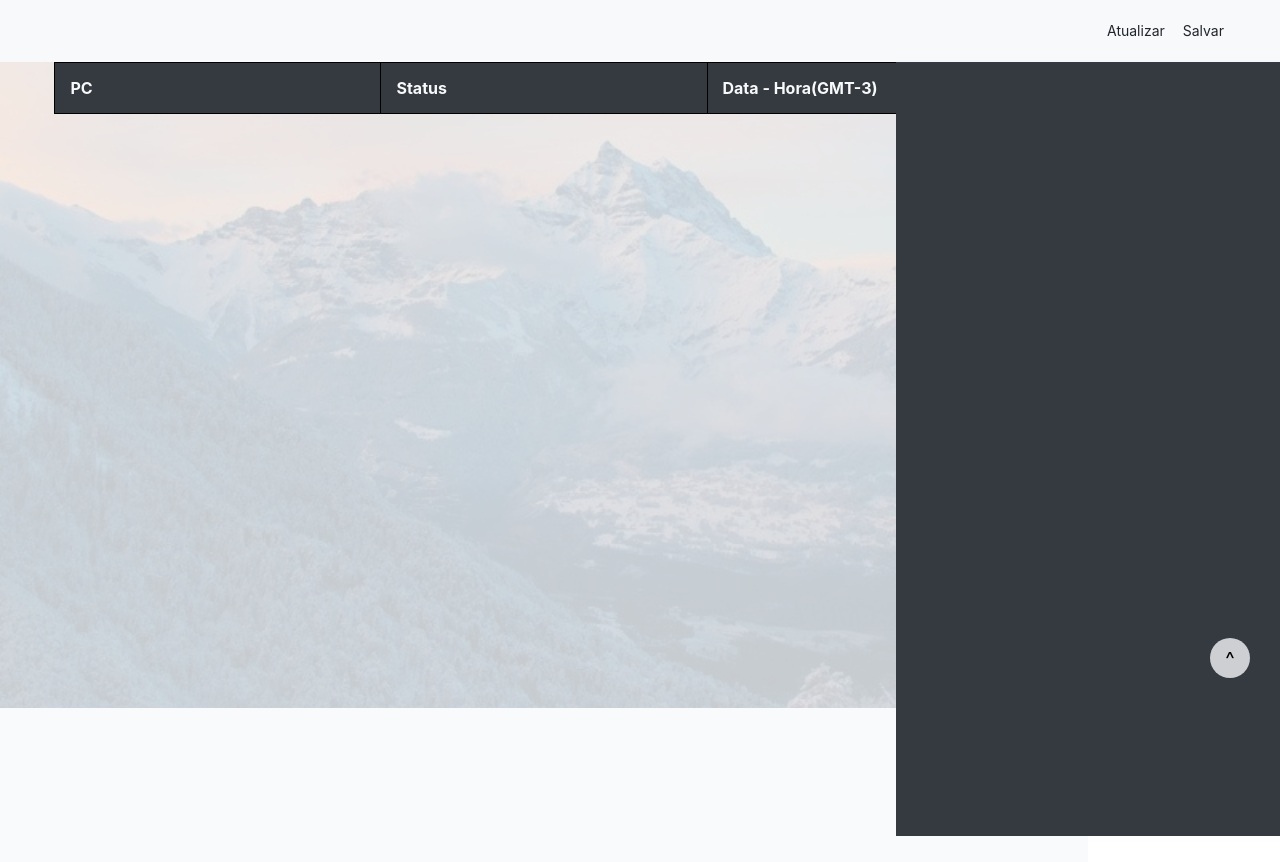
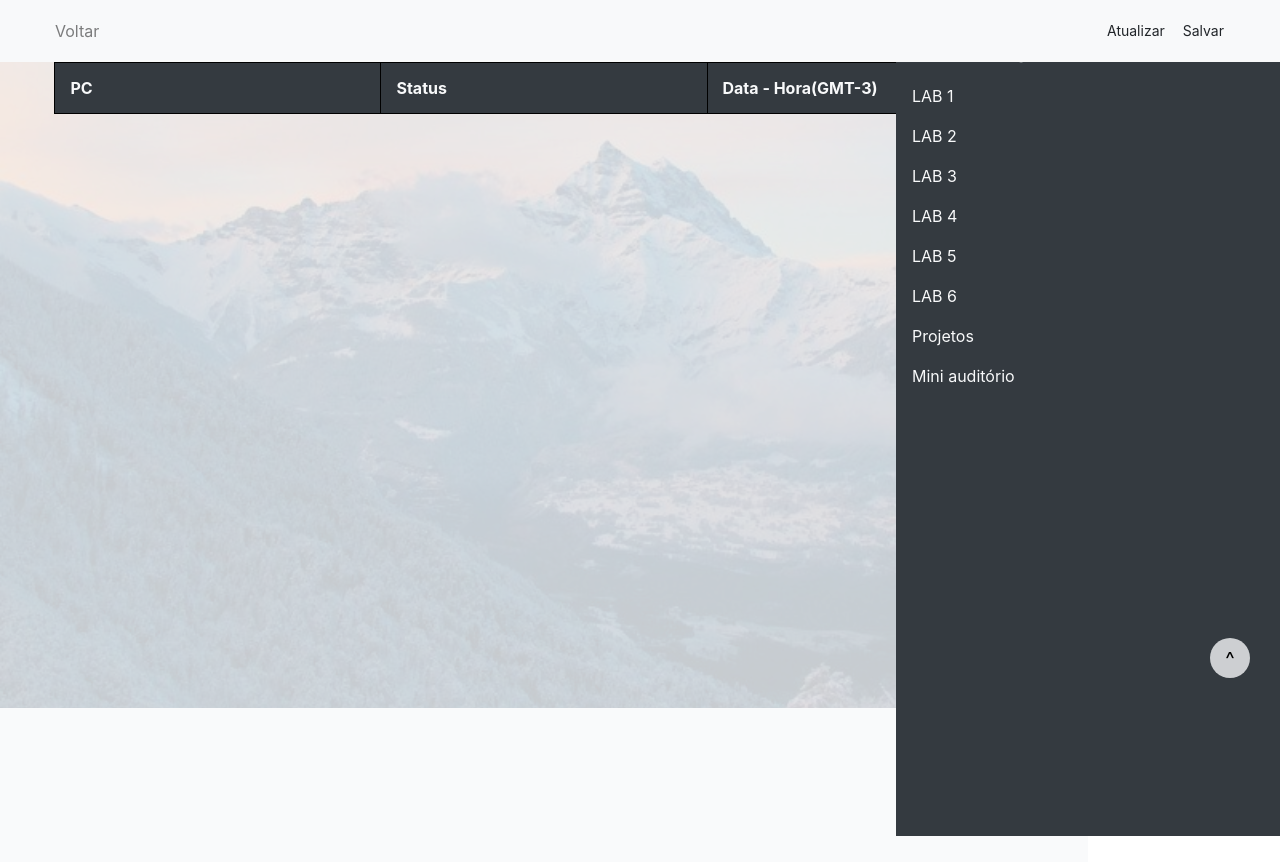
Before and after one commit to CoreIFAL/Tracker-Core, a Flask app: a page that uses app/templates/usuario.html in a window 1280 px wide. Shown: the part 92-954 px from the top of the page. Run offline with Flask 2, Linux system fonts and the light colour scheme; data that the repository does not hold is empty; some libraries are stand-ins or nearby versions; grey boxes are pictures that could not be loaded.

Commit message:
interface changes

```diff
--- a/app/templates/usuario.html
+++ b/app/templates/usuario.html
@@ -61,6 +61,15 @@
                 </div>
             </div>
         </div>
+        <table style="width:76.5%; margin-left: 4.3%;background-color: #343a40; color: #f8f9fa; position: fixed; z-index: 9;">
+            <thead >
+                <tr id="tabelaInfo" class="table-item lab1 lab2 lab3 lab4 lab5 lab6 projetos mini" >
+                    <th width="25%">PC</th>
+                    <th width="25%">Status</th>
+                    <th width="25%">Data - Hora(GMT-3)</th>
+                </tr>
+            </thead>
+        </table>
         <nav class="navbar navbar-expand-lg navbar-dark bg-dark" style="z-index: 10;">
                 <img src="../static/images/Traker core logo bar.svg" alt="" width="100px" height="auto">
                 <a class="navbar-brand inactiveLink" href=""><h1>Tracker Core</h1></a>
@@ -87,6 +96,12 @@
 
                       <div class="navbar-header">
                         <a class="navbar-brand inactiveLink" href="#">{{user['name']}}</a>
+                      </div>
+                      <div class="navbar-nav mr-auto">
+                        <ul class="nav navbar-nav" style="display: flex; flex-direction: row">
+                            <a class="nav-item nav-link" href="javascript:history.back()">Voltar</a>
+                        </ul>
+
                       </div>
                       <div class="nav navbar">
                         <li class="nav-item dropdown">
@@ -124,34 +139,34 @@
                         </thead>
                     </table>
                 </div>
-                <div>
-                    <table id="searcher" style="width:90%; margin-left: 5%;">
+                <div class="table">
+                    <table id="tabela" style="width:90%; margin-left: 5%;">
                         <tbody>
                             <div class="container">
                                 {% for evento in user['event'] %}
-                                {% set u = user['event']['computername'] %}
+                                {% set u = evento['computername'] %}
                                 {% if 'L01' in u %}
-                                    <tr id="tabelaInfo" class="table-item" style="background-color: #343a4064; color: #000000">
+                                    <tr id="tabelaInfo" class="table-item row lab1" style="width:90%; margin-left: 5%;background-color: #343a4064; color: #000000">
                                 {% elif 'L02' in u %}
-                                    <tr id="tabelaInfo" class="table-item" style="background-color: #343a4064; color: #000000">
+                                    <tr id="tabelaInfo" class="table-item row lab2" style="width:90%; margin-left: 5%;background-color: #343a4064; color: #000000">
                                 {% elif 'L03' in u %}
-                                    <tr id="tabelaInfo" class="table-item" style="background-color: #343a4064; color: #000000">
+                                    <tr id="tabelaInfo" class="table-item row lab3" style="width:90%; margin-left: 5%;background-color: #343a4064; color: #000000">
                                 {% elif 'L04' in u %}
-                                    <tr id="tabelaInfo" class="table-item" style="background-color: #343a4064; color: #000000">
+                                    <tr id="tabelaInfo" class="table-item row lab4" style="width:90%; margin-left: 5%;background-color: #343a4064; color: #000000">
                                 {% elif 'L05' in u %}
-                                    <tr id="tabelaInfo" class="table-item" style="background-color: #343a4064; color: #000000">
+                                    <tr id="tabelaInfo" class="table-item row lab5" style="width:90%; margin-left: 5%;background-color: #343a4064; color: #000000">
                                 {% elif 'L06' in u %}
-                                    <tr id="tabelaInfo" class="table-item" style="background-color: #343a4064; color: #000000">
+                                    <tr id="tabelaInfo" class="table-item row lab6" style="width:90%; margin-left: 5%;background-color: #343a4064; color: #000000">
                                 {% elif 'PROJ' in u %}
-                                    <tr id="tabelaInfo" class="table-item" style="background-color: #343a4064; color: #000000">
+                                    <tr id="tabelaInfo" class="table-item row projetos" style="width:90%; margin-left: 5%;background-color: #343a4064; color: #000000">
                                 {% elif 'MINI' in u %}
-                                    <tr id="tabelaInfo" class="table-item" style="background-color: #343a4064; color: #000000">
+                                    <tr id="tabelaInfo" class="table-item row mini" style="width:90%; margin-left: 5%;background-color: #343a4064; color: #000000">
                                 {% else %}
                                     <tr style="background-color: #343a4064; color: #000000">
                                 {% endif %}
-                                    <td width="25%">{{evento['computername']}}</td>
-                                    <td width="25%">{{evento['operation']}}</td>
-                                    <td width="25%">{{evento['date']}} - {{evento['time']}}</td>
+                                    <td class="col-12 col-md-4">{{evento['computername']}}</td>
+                                    <td class="col-12 col-md-4">{{evento['operation']}}</td>
+                                    <td class="col-12 col-md-4">{{evento['date']}} - {{evento['time']}}</td>
                                 </tr>
                                 {% endfor %}
                             </div>
@@ -181,6 +196,15 @@
             </div>
         <div class="filter-button-group containerLateral">
             <div class="containerL" style="position: fixed;">
+                    <a class="nav-item nav-link lateralLink" onclick="addC();" data-filter="*" href="">Todos os LABS</a>
+                    <a class="nav-item nav-link lateralLink" onclick="addC();" data-filter=".lab1" href="">LAB 1</a>
+                    <a class="nav-item nav-link lateralLink" onclick="addC();" data-filter=".lab2" href="">LAB 2</a>
+                    <a class="nav-item nav-link lateralLink" onclick="addC();" data-filter=".lab3" href="">LAB 3</a>
+                    <a class="nav-item nav-link lateralLink" onclick="addC();" data-filter=".lab4" href="">LAB 4</a>
+                    <a class="nav-item nav-link lateralLink" onclick="addC();" data-filter=".lab5" href="">LAB 5</a>
+                    <a class="nav-item nav-link lateralLink" onclick="addC();" data-filter=".lab6" href="">LAB 6</a>
+                    <a class="nav-item nav-link lateralLink" onclick="addC();" data-filter=".projetos" href="">Projetos</a>
+                    <a class="nav-item nav-link lateralLink" onclick="addC();" data-filter=".mini" href="">Mini auditório</a>
                     <div class="scrollup fa fa-angle-double-up" title="Go to top"> ^ </div>
                     <script>
                         // scrolltop
```
